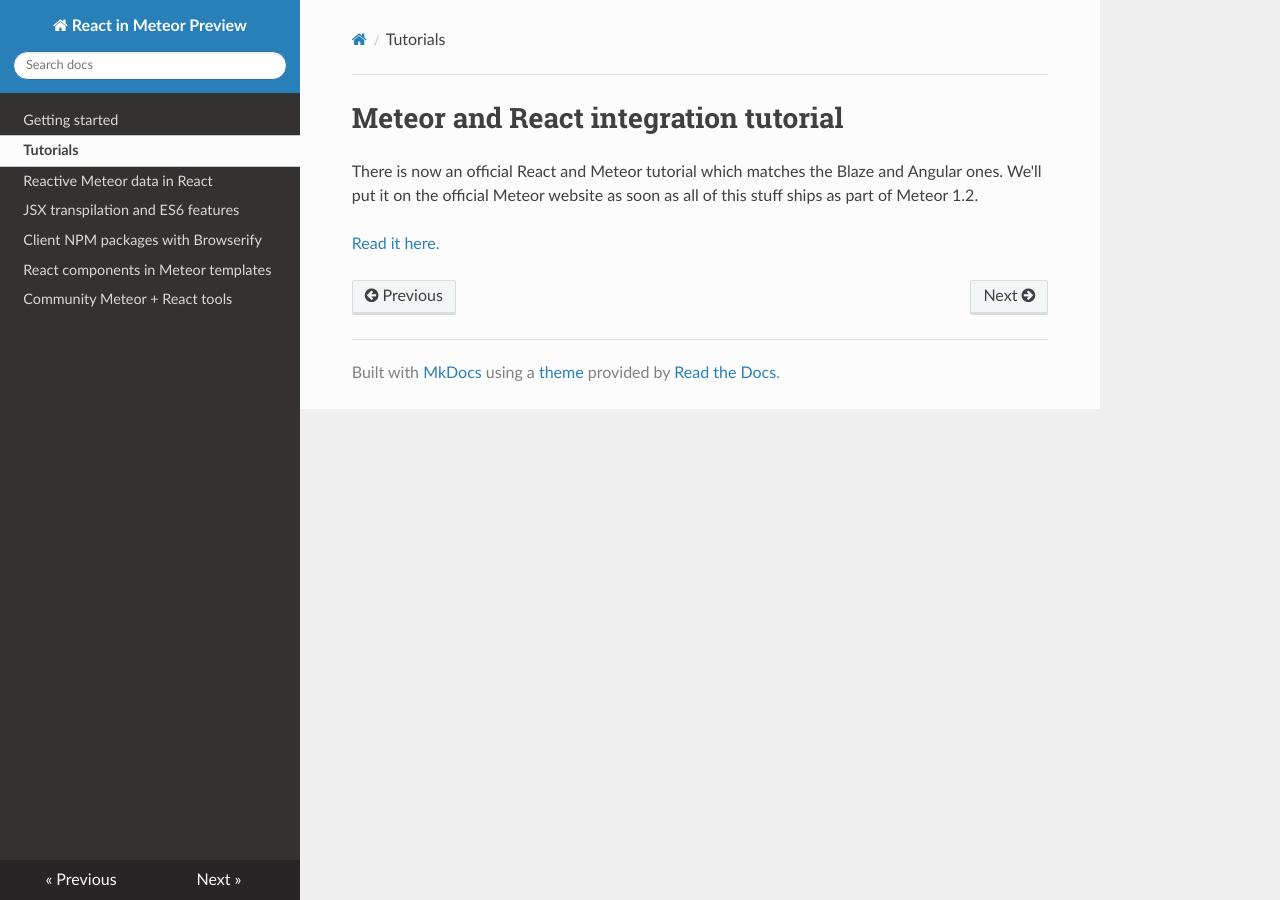
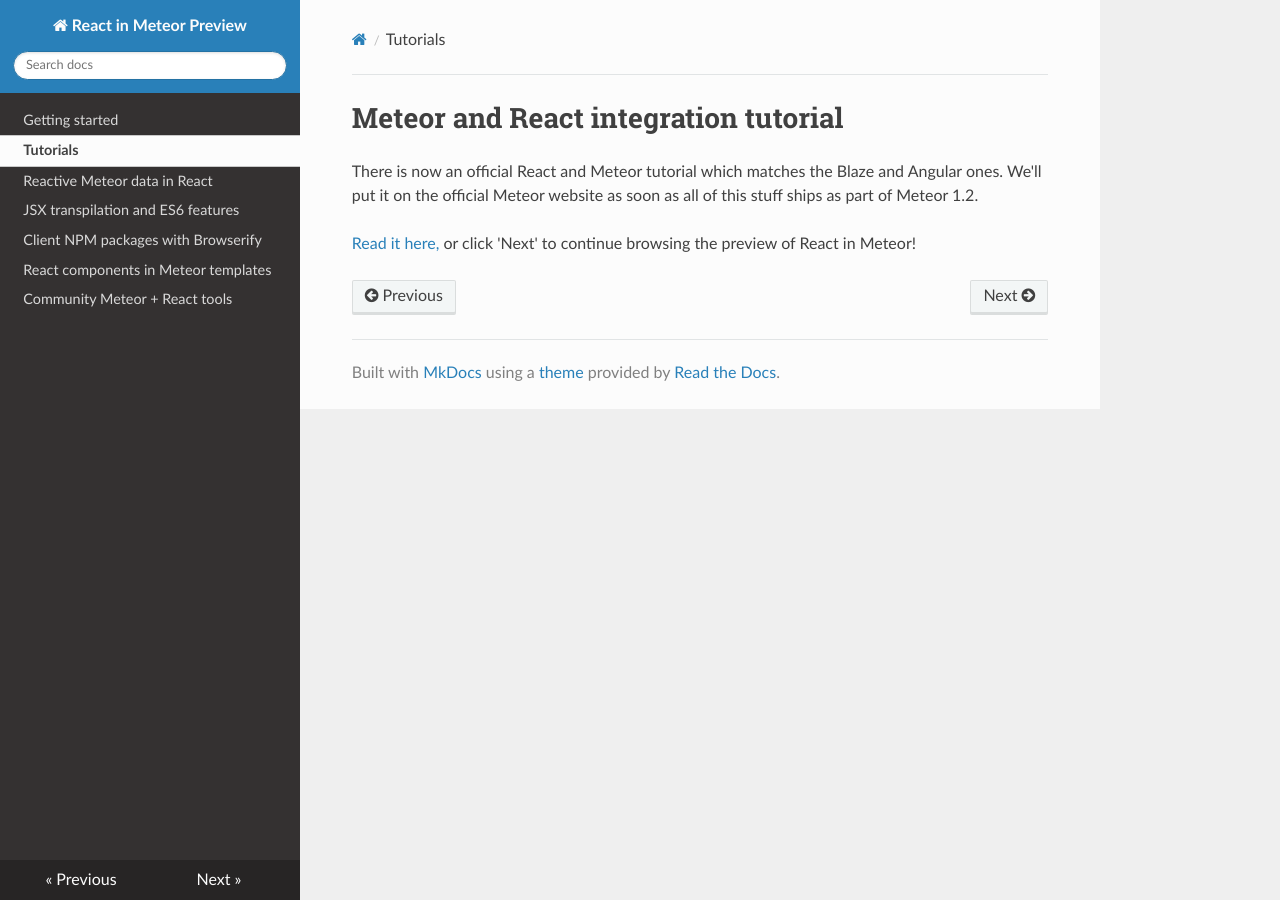
Before and after one commit to meteor/react-packages, an MkDocs documentation site: the page built from docs/tutorial.md, in a window 1280 px wide. Built offline with MkDocs 1.6.1, drawn with Linux system fonts in a browser that asks for light colours; nearby versions of some CDN libraries; old or Windows-style settings are respelled for this version of MkDocs.

Commit message:
Update tutorial.md
Changed the wording on the last line to indicate the link goes to the tutorial and Next will continue taking the user through the preview.

```diff
--- a/docs/tutorial.md
+++ b/docs/tutorial.md
@@ -2,4 +2,4 @@
 
 There is now an official React and Meteor tutorial which matches the Blaze and Angular ones. We'll put it on the official Meteor website as soon as all of this stuff ships as part of Meteor 1.2.
 
-[Read it here.](http://tutorial-viewer.meteor.com/tutorial/0/react)
+[Read it here,](http://tutorial-viewer.meteor.com/tutorial/0/react) or click 'Next' to continue browsing the preview of React in Meteor!
```
